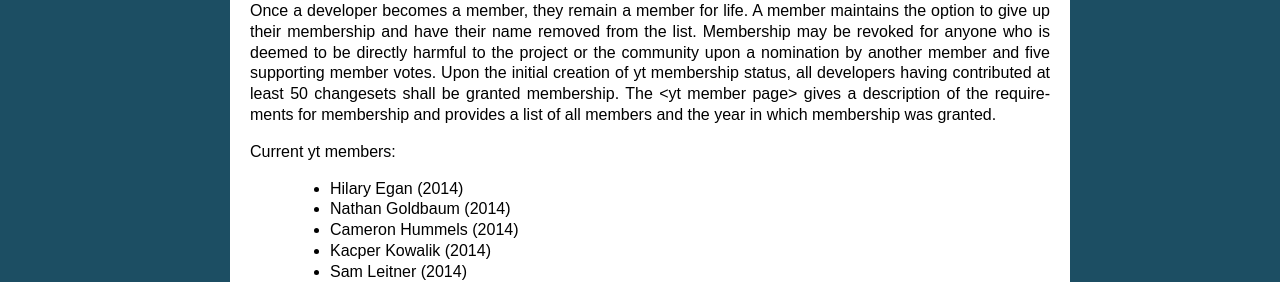
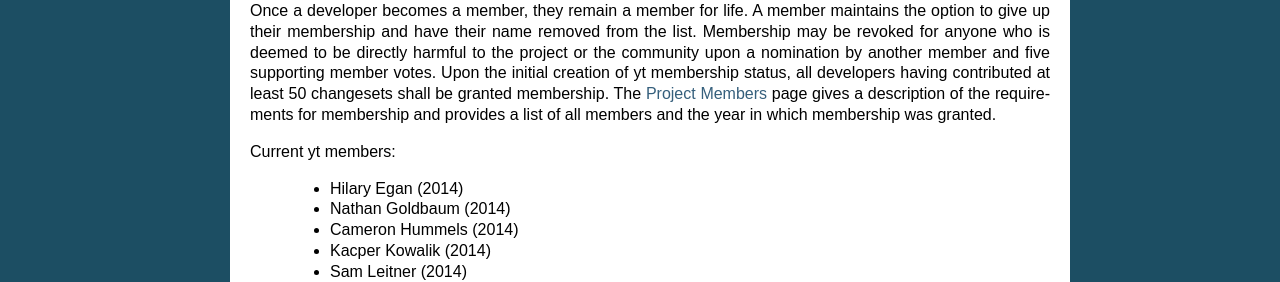
Before and after one commit to yt-project/ytep, a Sphinx documentation site: the page built from source/YTEPs/YTEP-1776.rst, in a window 1280 px wide and 900 px high, scrolled down 304 px. Shown: the part 341-623 px from the top of the window. Built offline with Sphinx 7.4.7, drawn with Linux system fonts in a browser that asks for light colours; formulas are drawn with MathJax 3; some of the changed text lies outside the part shown.

Commit message:
Adding link to project members page.

```diff
--- a/source/YTEPs/YTEP-1776.rst
+++ b/source/YTEPs/YTEP-1776.rst
@@ -44,9 +44,9 @@ deemed to be directly harmful to the project or the community upon a nomination
 by another member and five supporting member votes.
 Upon the initial creation of yt membership status, all developers
 having contributed at least 50 changesets shall be granted membership.  The
-<yt member page> gives a description of the requirements for
-membership and provides a list of all members and the year in which membership was
-granted.
+`Project Members <http://yt-project.org/members.html>`_ page gives a description of
+the requirements for membership and provides a list of all members and the year in
+which membership was granted.
 
 Current yt members:
 
```
